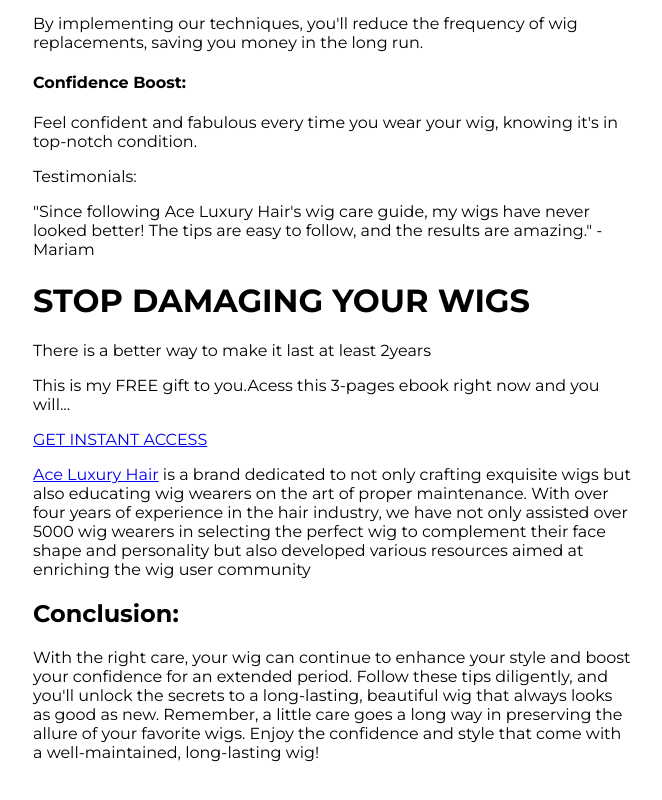
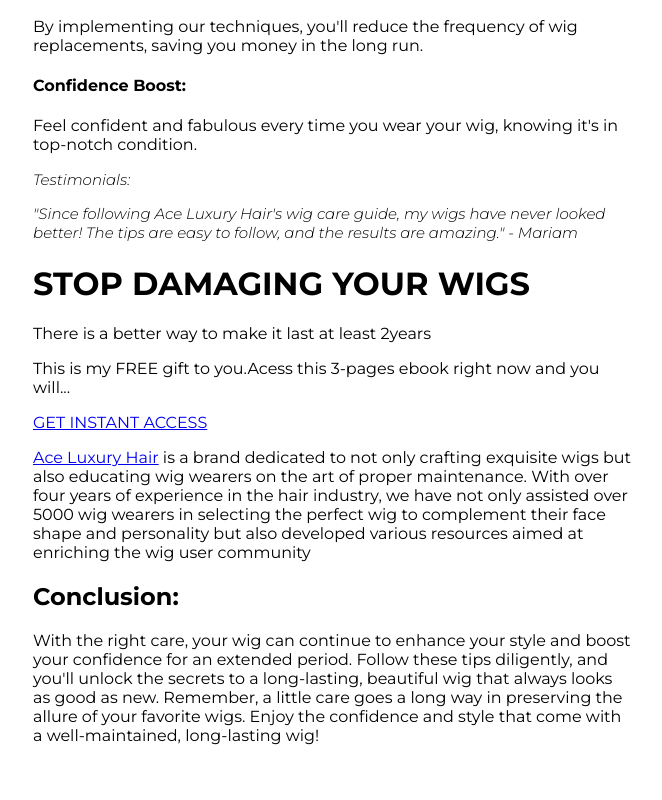
Before and after one commit to OmololaBecca/secrets-leadmagnet, a plain HTML site: page index.html in a window 1280 px wide. Shown: the part 1622-2422 px from the top of the page, without its empty margins (307-969 px from the left). Drawn offline with Linux system fonts and the light colour scheme; a web font is replaced by a local one.

Commit message:
added styling to testimonial text

```diff
--- a/styles.css
+++ b/styles.css
@@ -1,9 +1,8 @@
 @import url('https://fonts.googleapis.com/css2?family=Cute+Font&family=Dancing+Script:wght@700&family=Montserrat:ital,wght@0,400;0,500;0,700;1,400;1,700&display=swap');
 
-  @import url('https://fonts.googleapis.com/css2?family=Poppins:ital,wght@0,400;0,500;1,500;1,600;1,700&display=swap');
 
 
-  @import url('https://fonts.googleapis.com/css2?family=Montserrat:ital,wght@0,400;0,500;1,400;1,500;1,600;1,700&family=Poppins:ital,wght@0,400;0,500;1,500;1,600;1,700&display=swap');
+  @import url('https://fonts.googleapis.com/css2?family=Montserrat:ital,wght@0,400;0,500;1,200;1,300;1,400;1,500;1,600;1,700&family=Poppins:ital,wght@0,400;0,500;1,500;1,600;1,700&display=swap');
 
 
 body{
@@ -16,6 +15,7 @@ body{
     justify-content: center;
     align-items: center;
     flex-direction: column;
+    font-family: "Montserrat";
 }
 .logo-div h4{
     font-family:"Dancing Script";
@@ -40,3 +40,9 @@ body{
     width:600px;
     font-family:"Montserrat";
 }
+.testimonial-div{
+    font-family: "Montserrat";
+    font-weight: 300;
+    font-style: italic;
+    font-size: 15px;
+}
```
